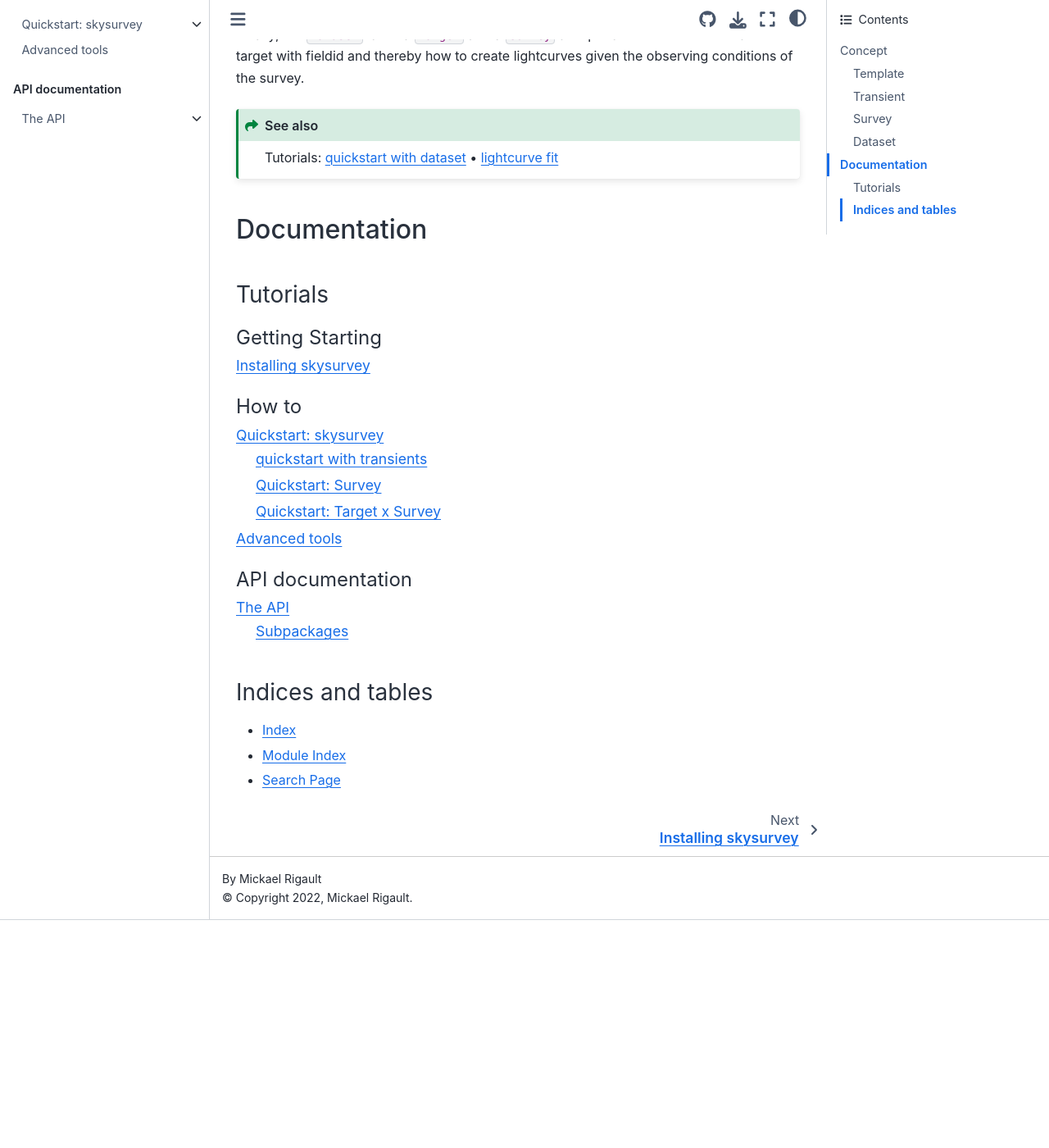
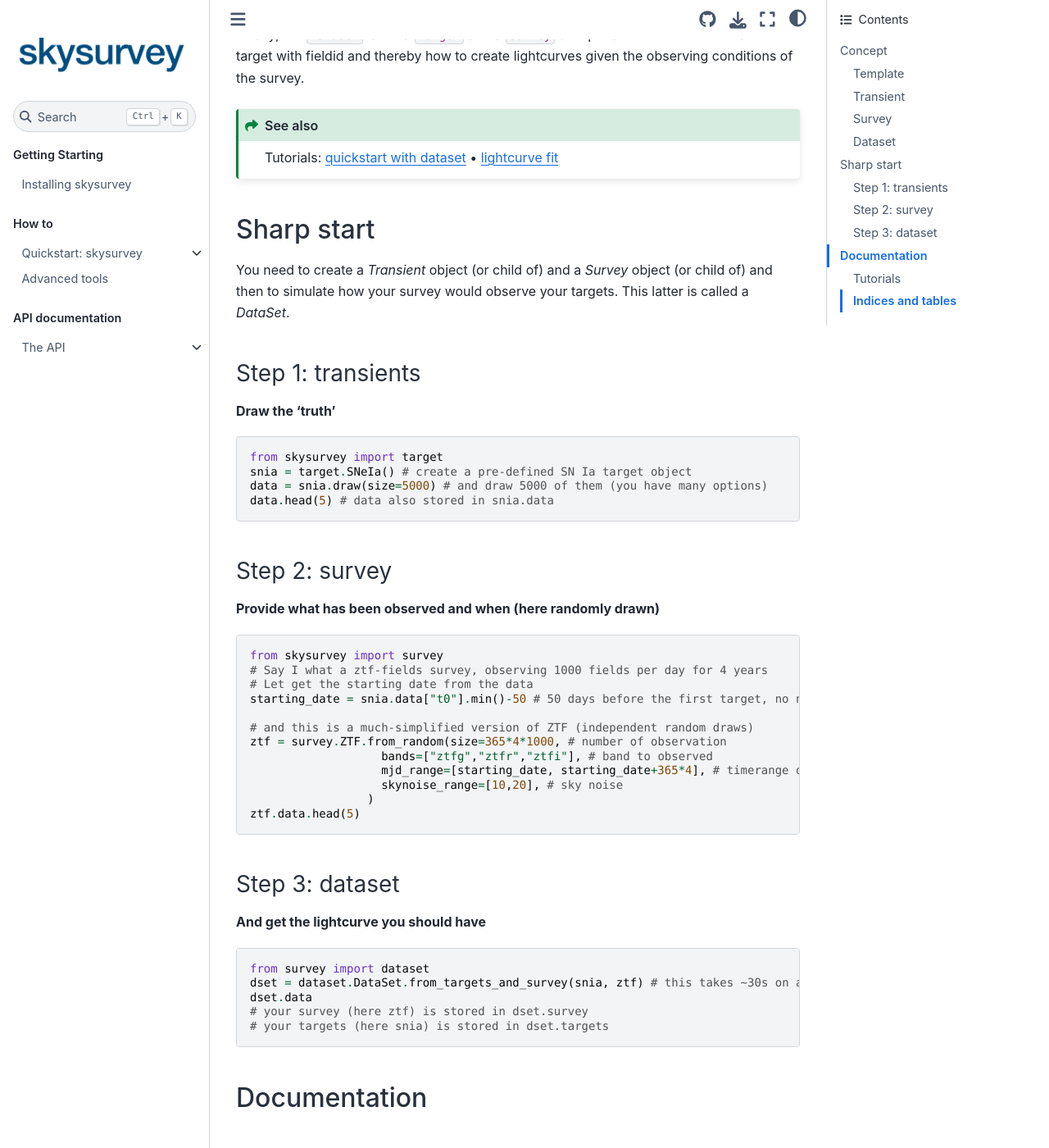
Before and after one commit to MickaelRigault/skysurvey, a Sphinx documentation site: the page built from docs/index.rst, in a window 1280 px wide and 1400 px high, scrolled down 1473 px. Shown: the whole window at 82% size. Built offline with Sphinx 7.4.7 and the Sphinx Book theme 1.1.4, drawn with Linux system fonts in a browser that asks for light colours; before the commit the page ends 2595 px from its top, so only the background shows below that.

Commit message:
doc doc doc

```diff
--- a/docs/index.rst
+++ b/docs/index.rst
@@ -78,6 +78,61 @@
    <quickstart/quickstart_survey_target_dataset.ipynb>`_  •
    `lightcurve fit <quickstart/quickstart_survey.ipynb>`_
 
+Sharp start
+=======
+
+You need to create a `Transient` object (or child of) and a `Survey`
+object (or child of) and then to simulate how your survey would observe
+your targets. This latter is called a `DataSet`.
+
+
+Step 1: transients
+------------
+
+**Draw the 'truth'**
+
+..  code-block:: python
+
+    from skysurvey import target
+    snia = target.SNeIa() # create a pre-defined SN Ia target object
+    data = snia.draw(size=5000) # and draw 5000 of them (you have many options)
+    data.head(5) # data also stored in snia.data
+
+
+Step 2: survey
+-----------
+
+**Provide what has been observed and when (here randomly drawn)**
+
+..  code-block:: python
+
+    from skysurvey import survey
+    # Say I what a ztf-fields survey, observing 1000 fields per day for 4 years
+    # Let get the starting date from the data
+    starting_date = snia.data["t0"].min()-50 # 50 days before the first target, no need to simulate a survey before that
+
+    # and this is a much-simplified version of ZTF (independent random draws)
+    ztf = survey.ZTF.from_random(size=365*4*1000, # number of observation
+                       bands=["ztfg","ztfr","ztfi"], # band to observed
+                       mjd_range=[starting_date, starting_date+365*4], # timerange of observation
+                       skynoise_range=[10,20], # sky noise
+                     )
+    ztf.data.head(5)
+
+Step 3: dataset
+------------
+
+**And get the lightcurve you should have**
+
+..  code-block:: python
+
+    from survey import dataset
+    dset = dataset.DataSet.from_targets_and_survey(snia, ztf) # this takes ~30s on a laptop for ~5000 targets
+    dset.data
+    # your survey (here ztf) is stored in dset.survey
+    # your targets (here snia) is stored in dset.targets
+
+
 Documentation
 =========
 
```
